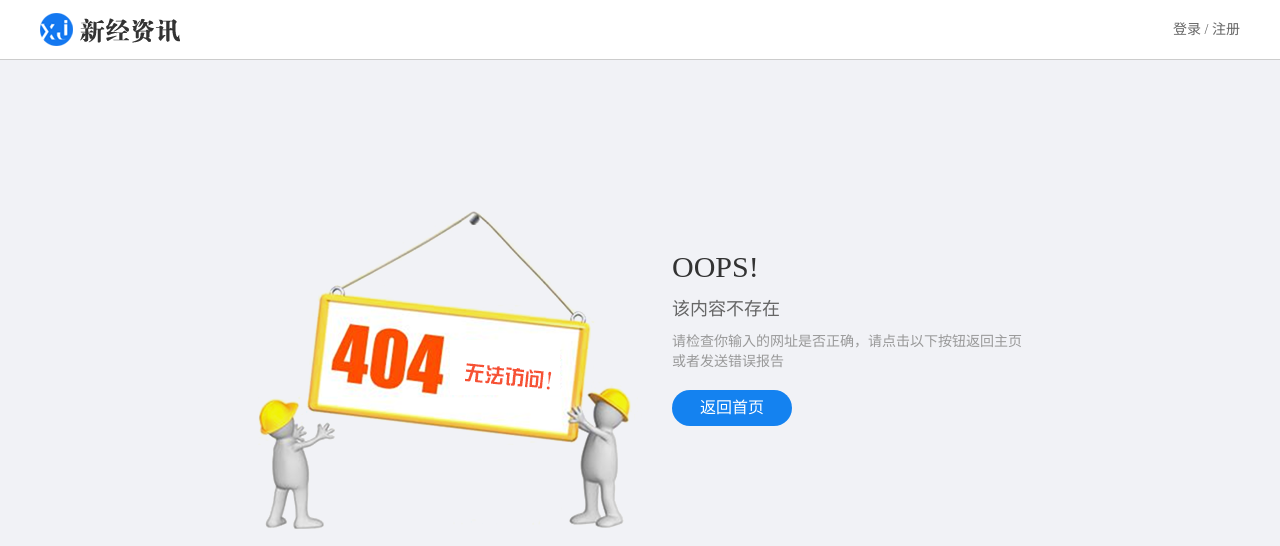
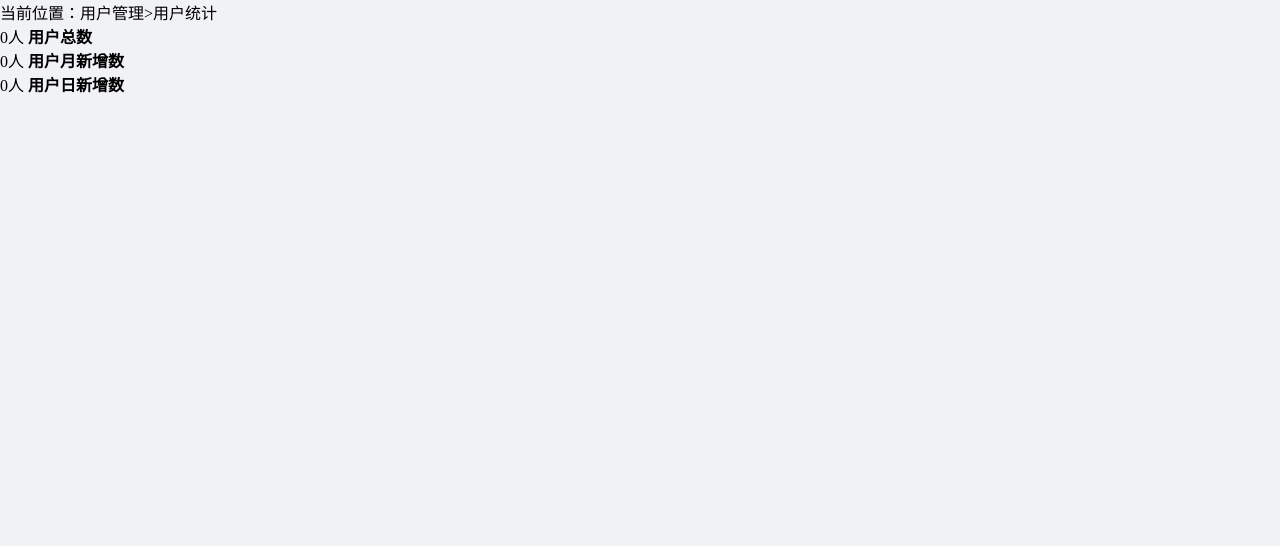
Before and after one commit to ShaoLay/Information, a Flask app: page /admin/user_count in a window 1280 px wide. Shown: the top 546 px of the page. After the commit the page ends 93 px from the top, so only its background shows below. Run offline with Flask 2, Linux system fonts and the light colour scheme; the visitor is signed in with stand-in values (Sample User, id 1); parts of the project's set-up code (start-up, migrations or seed data) failed here and were passed over; some libraries are stand-ins or nearby versions.

Commit message:
用户统计

```diff
--- a/information/info/modules/admin/views.py
+++ b/information/info/modules/admin/views.py
@@ -1,5 +1,6 @@
 import datetime
 import random
+import time
 
 from flask import request, render_template, current_app, session, g, redirect, url_for, jsonify
 
@@ -66,3 +67,82 @@ def logout():
     session.pop('is_admin', None)
 
     return jsonify(errno=RET.OK, errmsg="OK！")
+
+@admin_blu.route('/user_count')
+def user_count():
+    """用户量统计"""
+
+    # 用户总数
+    total_count = 0
+    try:
+        total_count = User.query.filter(User.is_admin==False).count()
+    except Exception as e:
+        current_app.logger.error(e)
+
+    # 月新增数
+    month_count = 0
+    # 计算每月开始时间 比如：2018-06-01 00：00：00
+    t = time.localtime()
+    # 计算每月开始时间字符串
+    month_begin = '%d-%02d-01' % (t.tm_year, t.tm_mon)
+    # 计算每月开始时间对象
+    month_begin_date = datetime.datetime.strptime(month_begin, '%Y-%m-%d')
+    try:
+        month_count = User.query.filter(User.is_admin==False,User.create_time>month_begin_date).count()
+    except Exception as e:
+        current_app.logger.error(e)
+
+    # 日新增数
+    day_count = 0
+    # 计算当天的开始时间 比如：2018-06-04 00：00：00
+    t = time.localtime()
+    day_begin = '%d-%02d-%02d' % (t.tm_year, t.tm_mon, t.tm_mday)
+    day_begin_date = datetime.datetime.strptime(day_begin, '%Y-%m-%d')
+    try:
+        day_count = User.query.filter(User.is_admin==False,User.create_time>day_begin_date).count()
+    except Exception as e:
+        current_app.logger.error(e)
+
+    # 每日的用户登录活跃量
+    # 存放X轴的时间节点
+    active_date = []
+    # 存放Y轴的登录量的节点
+    active_count = []
+
+    # 查询今天开始的时间 06月04日 00:00:00
+    # 获取当天开始时时间字符串
+    today_begin = '%d-%02d-%02d' % (t.tm_year, t.tm_mon, t.tm_mday)
+    # 获取当前开始时时间对象
+    today_begin_date = datetime.datetime.strptime(today_begin, '%Y-%m-%d')
+
+    for i in range(0, 15):
+        # 计算一天开始
+        begin_date = today_begin_date - datetime.timedelta(days=i)
+        # 计算一天结束
+        end_date = today_begin_date - datetime.timedelta(days=(i - 1))
+
+        # 将X轴对应的开始时间记录
+        # strptime : 将时间字符串转成时间对象
+        # strftime : 将时间对象转成时间字符串
+        active_date.append(datetime.datetime.strftime(begin_date, '%Y-%m-%d'))
+
+        # 查询当天的用户登录量
+        try:
+            count = User.query.filter(User.is_admin == False, User.last_login >= begin_date,User.last_login<end_date).count()
+            active_count.append(count)
+        except Exception as e:
+            current_app.logger.error(e)
+
+    # 反转列表：保证时间线从左到右递增
+    active_date.reverse()
+    active_count.reverse()
+
+    context = {
+        'total_count':total_count,
+        'month_count':month_count,
+        'day_count':day_count,
+        'active_date':active_date,
+        'active_count':active_count
+    }
+
+    return render_template('admin/user_count.html', context=context)
--- a/information/info/templates/admin/index.html
+++ b/information/info/templates/admin/index.html
@@ -23,7 +23,7 @@
 		<div class="menu_con">
 			<div class="first_menu active"><a href="#" class="icon01">用户管理</a></div>
 			<ul class="sub_menu show">
-				<li><a class="icon022" href="user_count.html" target="main_frame">用户统计</a></li>
+                <li><a class="icon022" href="/admin/user_count" target="main_frame">用户统计</a></li>
 				<li class="current"><a href="user_list.html" class="icon021" target="main_frame">用户列表</a></li>
 			</ul>
 			<div class="first_menu"><a href="#" class="icon02">新闻管理</a></div>
--- /dev/null
+++ b/information/info/templates/admin/user_count.html
@@ -0,0 +1,107 @@
+<!DOCTYPE html>
+<html lang="en">
+<head>
+	<meta charset="UTF-8">
+	<title>新经资讯后台管理</title>
+	<link rel="stylesheet" type="text/css" href="../../static/admin/css/reset.css">
+	<link rel="stylesheet" type="text/css" href="../../static/admin/css/main.css">
+	<script type="text/javascript" src="../../static/admin/js/echarts.min.js"></script>
+</head>
+<body>
+	<div class="breadcrub">
+		当前位置：用户管理>用户统计
+	</div>
+	<div class="spannels">
+		<div class="spannel scolor01">
+			<em>{{ context.total_count }}</em><span>人</span>
+			<b>用户总数</b>
+		</div>
+		<div class="spannel scolor02">
+			<em>{{ context.month_count }}</em><span>人</span>
+			<b>用户月新增数</b>
+		</div>
+		<div class="spannel2 scolor03">
+			<em>{{ context.day_count }}</em><span>人</span>
+			<b>用户日新增数</b>
+		</div>
+	</div>
+
+	<div class="pannel">
+		<div id="chart_show" class="chart_show"></div>
+	</div>
+	<script>
+		var oChart = echarts.init(document.getElementById('chart_show'));
+		var chartopt = {
+					    title:{
+					        text: '用户登录活跃数',
+		                    left: 'center',
+		                    top: '10'
+					    },
+					    tooltip:{
+					        trigger: 'axis'
+					    },
+					    legend: {
+					        data:['active'],
+		                    top: '40'
+					    },
+					    toolbox: {
+					        show : true,
+					        feature : {
+					            mark : {show: true},
+					            dataView : {show: true, readOnly: false},
+					            magicType : {show: true, type: ['line','bar']},
+					            restore : {show: true},
+					            saveAsImage : {show: true}
+					        }
+					    },
+				    	calculable : true,
+					    xAxis : [
+					        {
+		                        name: '今天',
+					            type : 'category',
+					            boundaryGap : false,
+                            {# X轴 #}
+{#					            data : ["08:15","09:15","10:15","11:15","12:15","13:15","14:15","15:15","16:15","17:15","18:15","19:15"]#}
+                                data:{{ context.active_date | safe }}
+
+					        }
+					    ],
+					    yAxis : [
+					        {
+		                        name: '活跃用户数量',
+					            type : 'value'
+					        }
+					    ],
+					    series : [
+					        {
+					            name:'active',
+					            type:'line',
+					            smooth:true,
+					            itemStyle: {normal: {areaStyle: {type: 'default'}, color: '#f80'}, lineStyle: {color: '#f80'}},
+                            {# Y轴 #}
+{#					            data:[14951,14861,7186,15861,14951,14861,7186,14951,14861,7186,15861,14951]#}
+					            data:{{ context.active_count }}
+					        }],
+					    areaStyle:{
+						        normal:{
+						            color: new echarts.graphic.LinearGradient(0, 0, 0, 1, [{
+						                offset: 0,
+						                color: 'rgba(255,136,0,0.39)'
+						            }, {
+						                offset: .34,
+						                color: 'rgba(255,180,0,0.25)'
+						            },{
+						                offset: 1,
+						                color: 'rgba(255,222,0,0.00)'
+						            }])
+
+						        }
+						    }
+
+            			};
+
+            oChart.setOption(chartopt);
+
+	</script>
+</body>
+</html>
```
Also changed, not shown: 1 other file.
